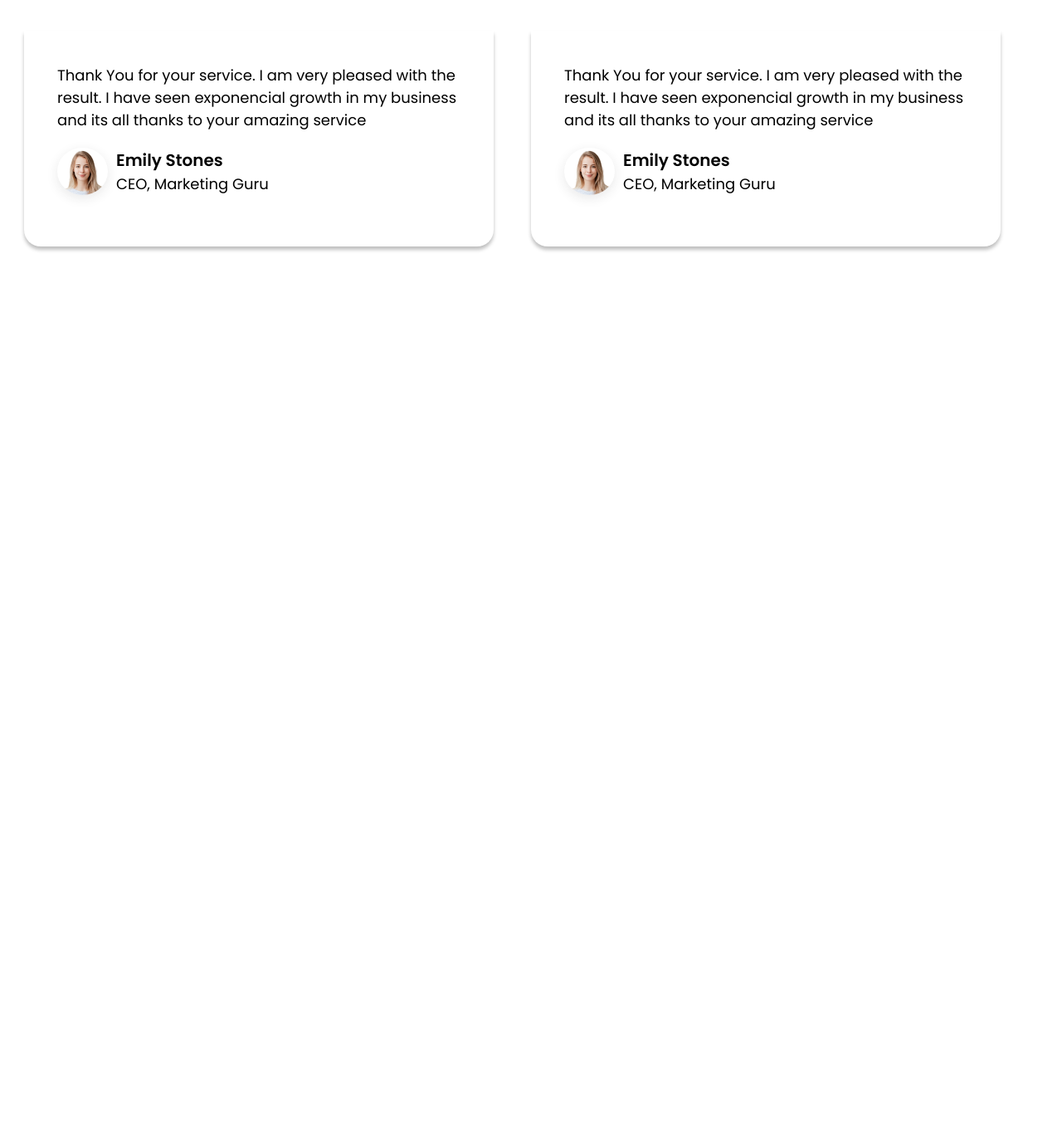
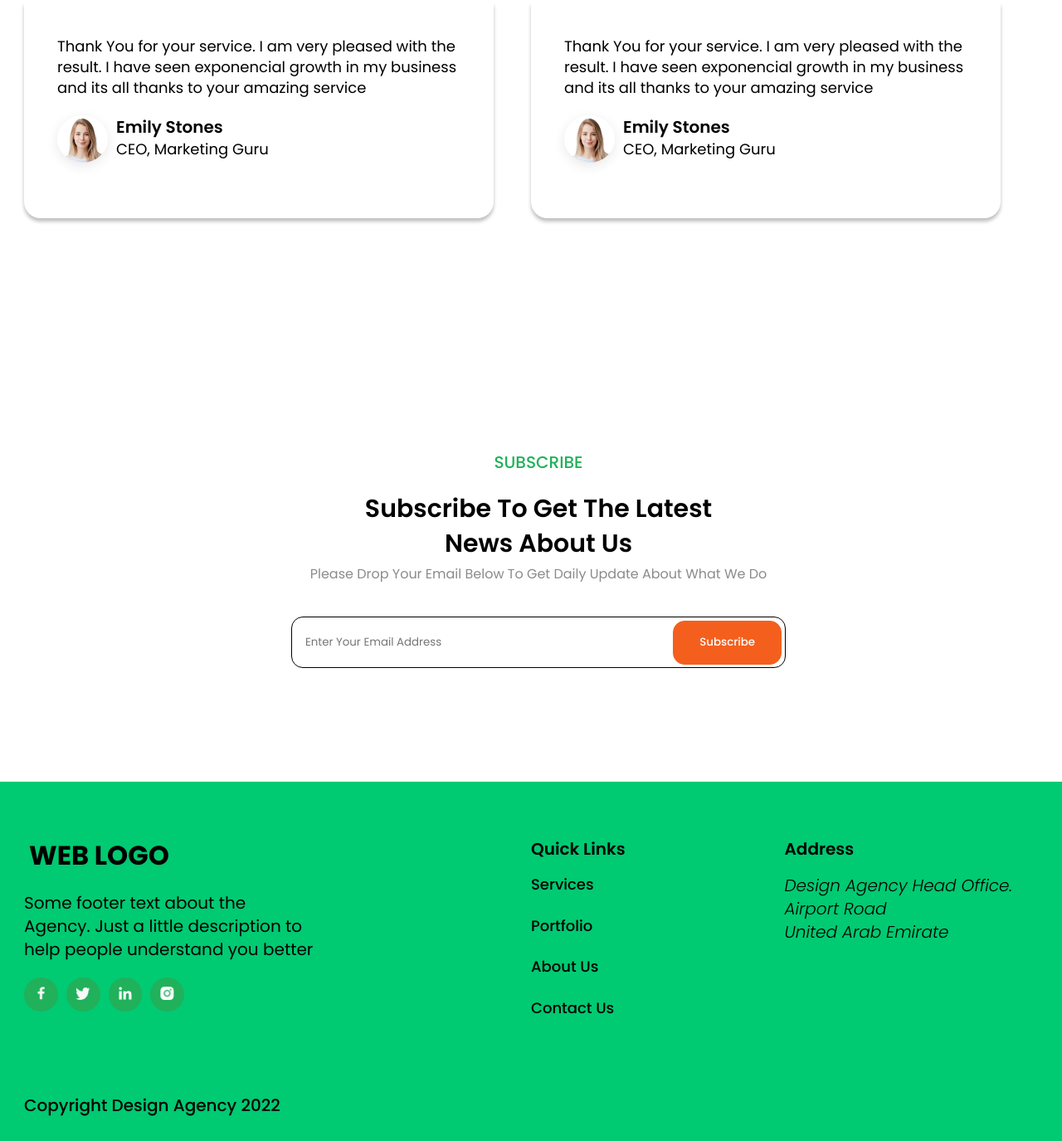
Before and after one commit to jeffersonsouuza/design-agency, a plain HTML site: page index.html in a window 1280 px wide. Shown: the part 3826-5201 px from the top of the page at 83% size. Before the commit the page ends 4312 px from the top, so only its background shows below. Drawn offline with Linux system fonts and the light colour scheme.

Commit message:
improve: implementar footer

```diff
--- /dev/null
+++ b/css/sass/modules/footer.scss
@@ -0,0 +1,76 @@
+footer {
+  background: #00ca72;
+  a {
+    color: #000000;
+  }
+  .container {
+    flex-direction: column;
+    .footer {
+      padding: 67px 0;
+      display: flex;
+      flex-wrap: wrap;
+      .footer-column-1 {
+        flex: 2;
+        h1 {
+          margin-left: 6px;
+          margin-bottom: 20px;
+          text-transform: uppercase;
+          font-weight: bold;
+        }
+        p {
+          margin-bottom: 20px;
+          font-size: 1.25em;
+        }
+        .social-media {
+          display: flex;
+          flex-wrap: wrap;
+          flex-direction: row;
+          span {
+            margin-right: 10px;
+            width: 40.82px;
+            height: 40.82px;
+            background: #20b15a;
+            border-radius: 50%;
+            padding: 11px 16px;
+            display: flex;
+            justify-content: center;
+            img {
+              width: 18px;
+              height: 16px;
+            }
+          }
+        }
+      }
+      .footer-column-2,
+      .footer-column-3 {
+        flex: 1;
+        text-transform: capitalize;
+        h2 {
+          font-size: 1.25em;
+          margin-bottom: 16px;
+          font-weight: 600;
+        }
+      }
+      .footer-column-2 {
+        li {
+          margin-bottom: 24px;
+          a {
+            font-size: 1.125em;
+            font-weight: 500;
+          }
+        }
+      }
+      .footer-column-3 {
+        address {
+          font-size: 1.25em;
+          font-weight: 500;
+        }
+      }
+    }
+    .copyright {
+      font-size: 1.25em;
+      font-weight: 500;
+      margin-bottom: 29px;
+    }
+  }
+}
--- a/css/sass/modules/general.scss
+++ b/css/sass/modules/general.scss
@@ -3,6 +3,7 @@
   padding: 0;
   box-sizing: border-box;
   font-family: "Poppins", sans-serif;
+  line-height: 1.4;
 }
 
 ul {
--- /dev/null
+++ b/css/sass/modules/subscribe.scss
@@ -0,0 +1,57 @@
+.section-subscribe {
+  background: #ffffff;
+  padding: 91px 0 137px 0;
+  .container {
+    flex-direction: column;
+    text-align: center;
+    h1 {
+      font-size: 1.25em;
+      font-weight: 500;
+      margin-bottom: 21px;
+      color: #20b15a;
+    }
+    h2 {
+      font-size: 1.875em;
+      font-weight: 600;
+      margin-bottom: 5px;
+      color: #000000;
+      text-transform: capitalize;
+    }
+    p {
+      margin-bottom: 40px;
+      text-transform: capitalize;
+      color: #8b8b8b;
+    }
+    .input-container {
+      position: relative;
+      display: flex;
+      align-items: center;
+      margin: 0 322px;
+      input {
+        border-radius: 14px;
+        border: 1px solid #000000;
+        padding: 20px 16px;
+        min-width: 596px;
+        min-height: 62px;
+        color: #8b8b8b;
+        width: 100%;
+      }
+      button {
+        position: absolute;
+        right: 5px;
+        padding: 8.11px 24.32px;
+        color: #ffffff;
+        background: #f55f1d;
+        border-radius: 14px;
+        border: 1px solid #f55f1d;
+        font-weight: 500;
+        min-height: 52.7px;
+        min-width: 130.65px;
+        cursor: pointer;
+        &:hover {
+          opacity: 0.7;
+        }
+      }
+    }
+  }
+}
--- a/css/sass/style.scss
+++ b/css/sass/style.scss
@@ -4,3 +4,5 @@
 @import "./modules/number.scss";
 @import "./modules/portfolio.scss";
 @import "./modules/testimonial.scss";
+@import "./modules/subscribe.scss";
+@import "./modules/footer.scss";
--- a/index.html
+++ b/index.html
@@ -203,6 +203,70 @@
       </div>
     </div>
   </section>
+
+  <section class="section-subscribe">
+    <div class="container">
+      <h1>SUBSCRIBE</h1>
+      <h2>Subscribe to get the latest <br> news about us</h2>
+      <p>Please drop your email below to get daily update about what we do</p>
+      <form action="">
+        <label for=""></label>
+        <div class="input-container">
+          <input type="text" placeholder="Enter Your Email Address">
+          <button type="button">Subscribe</button>
+        </div>
+      </form>
+    </div>
+  </section>
+
+  <footer>
+    <div class="container">
+      <div class="footer">
+        <div class="footer-column-1">
+          <h1>web logo</h1>
+          <p>Some footer text about the <br> Agency. Just a little description to <br> help people understand you better</p>
+          <div class="social-media">
+            <span class="facebook">
+              <img src="./img/icon/social media/facebook.png" alt="icone facebook">
+            </span>
+            <span class="twitter">
+              <img src="./img/icon/social media/twitter.png" alt="icone twitter">
+            </span>
+            <span class="linkedin">
+              <img src="./img/icon/social media/linkedin.png" alt="icone linkedin">
+            </span>
+            <span class="instagram">
+              <img src="./img/icon/social media/instagram.png" alt="icone instagram">
+            </span>
+          </div>
+        </div>
+        <div class="footer-column-2">
+          <h2>Quick Links</h2>
+          <ul>
+            <li>
+              <a href="#section-services">services</a>
+            </li>
+            <li>
+              <a href="#section-portfolio">portfolio</a>
+            </li>
+            <li>
+              <a href="#section-about">about us</a>
+            </li>
+            <li>
+              <a href="#section-contact">contact us</a>
+            </li>
+          </ul>
+        </div>
+        <div class="footer-column-3">
+          <h2>address</h2>
+          <address>Design Agency Head Office. <br> Airport Road <br> United Arab Emirate</address>
+        </div>
+      </div>
+      <div class="copyright">
+        Copyright Design Agency 2022
+      </div>
+    </div>
+  </footer>
 </body>
 
 </html>
```
Also changed, not shown: css/style.css, img/icon/social media/facebook.png (added), img/icon/social media/instagram.png (added), img/icon/social media/linkedin.png (added), img/icon/social media/twitter.png (added), 1 other file.
